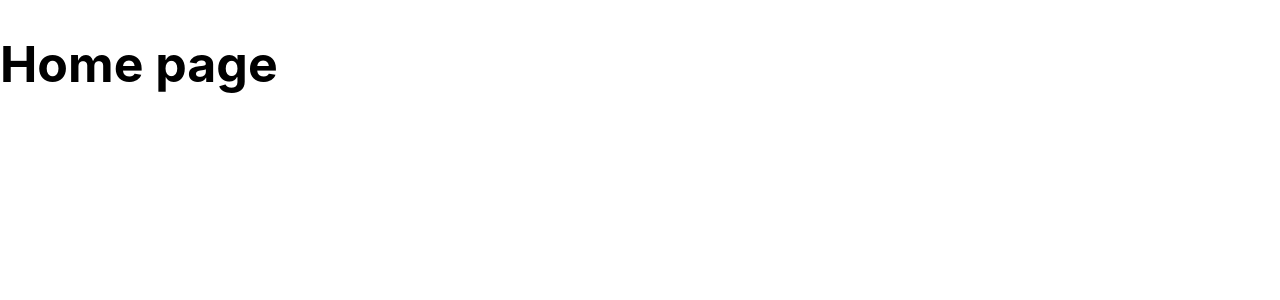
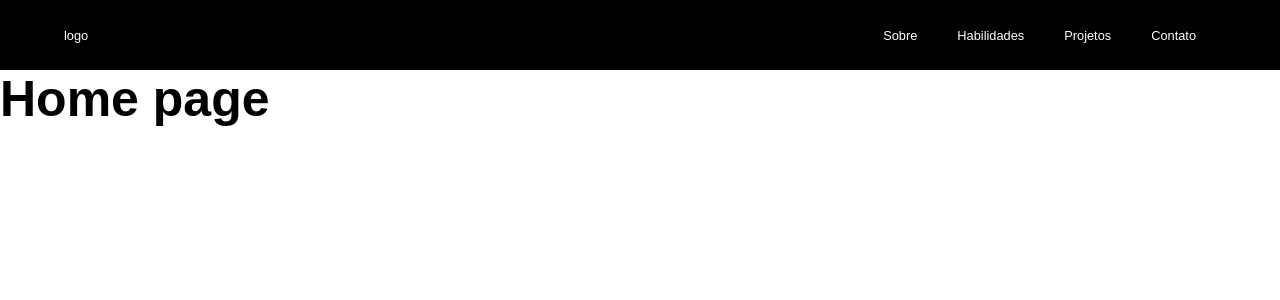
Before and after one commit to Rod7z/Portfolio, a React (Create React App) app: page / in a window 1280 px wide. Shown: the top 300 px of the page. Built offline with nearby package versions, Linux system fonts and the light colour scheme.

Commit message:
Header style

```diff
--- /dev/null
+++ b/src/components/Header/header.css
@@ -0,0 +1,39 @@
+a{
+    text-decoration: none;
+    padding: 3px 15px;
+}
+
+header{
+    width: 100%;
+    height: 70px;
+    display: flex;
+    justify-content: space-between;
+    align-items: center;
+    background-color: black;
+    color: #FFF;
+    font-size: 0.8rem;
+}
+
+.logo{
+    width: 150px;
+    margin-left: 5%;
+}
+
+.menu{
+    margin-right: 5%;
+}
+
+ul{
+    display: flex;
+    list-style-type: none;
+}
+
+li{
+    padding: 5px;
+}
+
+li a:hover{
+    background-color: aqua;
+    cursor: pointer;
+    border-radius: 4px;
+}
--- /dev/null
+++ b/src/components/Header/index.js
@@ -0,0 +1,21 @@
+import './header.css';
+import { Link } from 'react-router-dom';
+
+function Header() {
+ return (
+   <header>
+        <div className='logo'>logo</div>
+
+        <div className='menu'>
+            <ul>
+                <li><Link>Sobre</Link></li>
+                <li><Link>Habilidades</Link></li>
+                <li><Link>Projetos</Link></li>
+                <li><Link>Contato</Link></li>
+            </ul>
+        </div>
+   </header>
+ );
+}
+
+export default Header;
--- a/src/index.css
+++ b/src/index.css
@@ -1,13 +1,9 @@
-body {
+*{
   margin: 0;
-  font-family: -apple-system, BlinkMacSystemFont, 'Segoe UI', 'Roboto', 'Oxygen',
-    'Ubuntu', 'Cantarell', 'Fira Sans', 'Droid Sans', 'Helvetica Neue',
-    sans-serif;
-  -webkit-font-smoothing: antialiased;
-  -moz-osx-font-smoothing: grayscale;
+  padding: 0;
+  box-sizing: border-box;
 }
 
-code {
-  font-family: source-code-pro, Menlo, Monaco, Consolas, 'Courier New',
-    monospace;
+body{
+  font-family: sans-serif;
 }
--- a/src/routes.js
+++ b/src/routes.js
@@ -4,9 +4,12 @@ import Home from './pages/Home';
 
 import Error from './pages/Error';
 
+import Header from './components/Header';
+
 function RoutesApp(){
     return(
         <BrowserRouter>
+            <Header/>
             <Routes>
                 <Route path='/' element={ <Home/> } />
 
```
